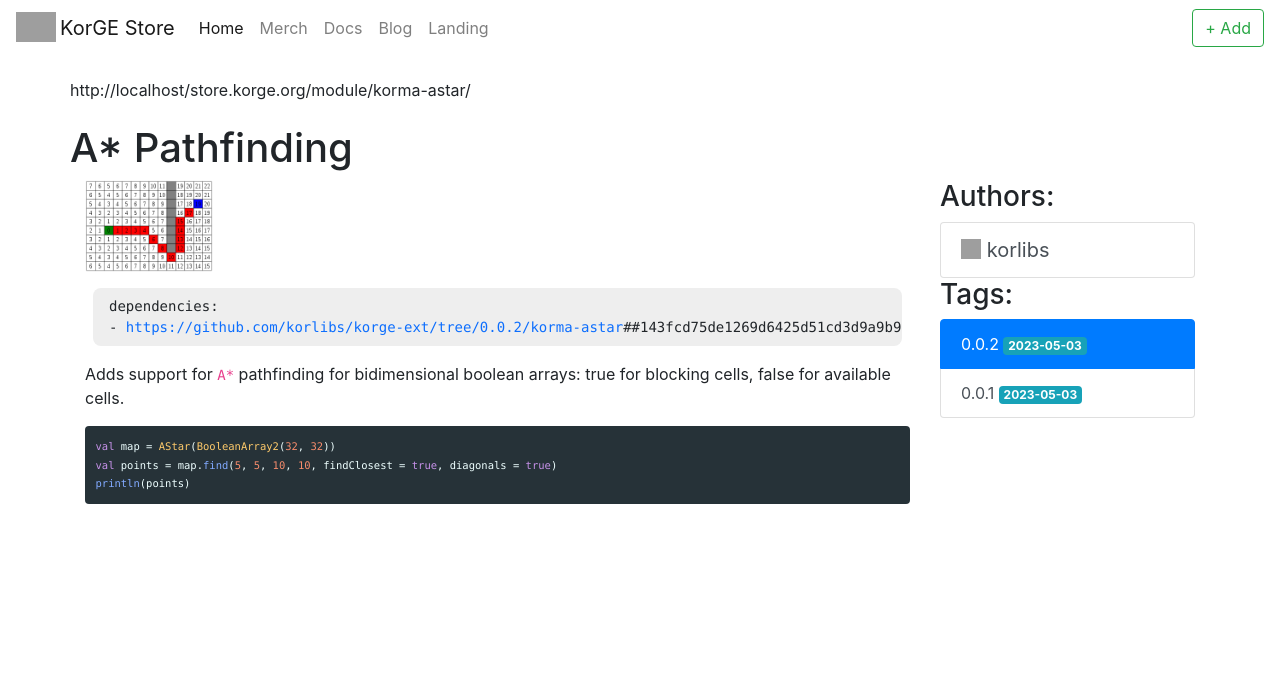
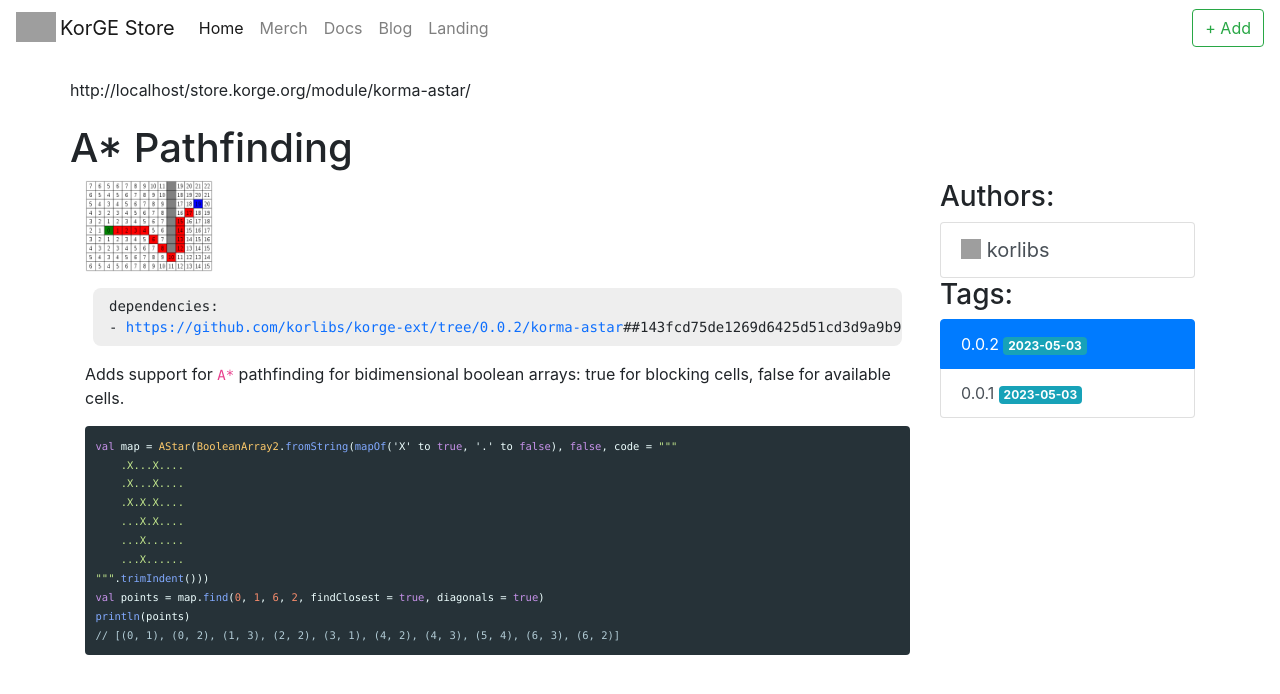
Before and after one commit to korlibs/store.korge.org, a Jekyll site: the page built from _modules/github.com/korlibs/korge-ext/korma-astar.md, in a window 1280 px wide. Shown: the top 694 px of the page. Built offline with Jekyll 4.4.1, drawn with Linux system fonts in a browser that asks for light colours; nearby versions of some CDN libraries; library files that are not in the unit come from our copies; grey boxes are pictures that could not be loaded.

Commit message:
More work

````diff
--- a/_modules/github.com/korlibs/korge-ext/korma-astar.md
+++ b/_modules/github.com/korlibs/korge-ext/korma-astar.md
@@ -10,7 +10,15 @@ icon: /i/astar.png
 Adds support for `A*` pathfinding for bidimensional boolean arrays: true for blocking cells, false for available cells.
 
 ```kotlin
-val map = AStar(BooleanArray2(32, 32))
-val points = map.find(5, 5, 10, 10, findClosest = true, diagonals = true)
+val map = AStar(BooleanArray2.fromString(mapOf('X' to true, '.' to false), false, code = """
+    .X...X....
+    .X...X....
+    .X.X.X....
+    ...X.X....
+    ...X......
+    ...X......
+""".trimIndent()))
+val points = map.find(0, 1, 6, 2, findClosest = true, diagonals = true)
 println(points)
+// [(0, 1), (0, 2), (1, 3), (2, 2), (3, 1), (4, 2), (4, 3), (5, 4), (6, 3), (6, 2)]
 ```
````
